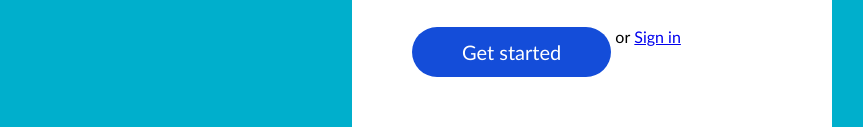
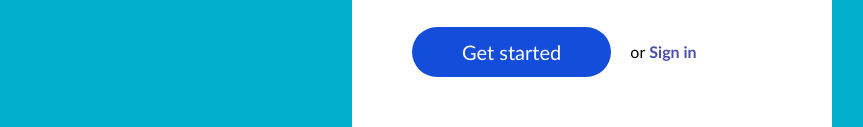
Before and after one commit to agnekauk/5-forma, a website: page index.html in a window 1280 px wide. Shown: the part 484-611 px from the top of the page, without its empty margins (208-1071 px from the left). Drawn offline with Linux system fonts and the light colour scheme.

Commit message:
Form style

```diff
--- a/css/main.css
+++ b/css/main.css
@@ -56,3 +56,21 @@ body {
     display: inline-block;
     background-color: coral;
 }
+.right-column span {
+    display: inline-block;
+    padding:15px;
+    padding-right: 0px;
+    line-height: 20px;
+}
+.right-column a {
+    display: inline-block;
+    padding:15px;
+    padding-left:0px;
+    line-height: 20px;
+    text-decoration: none;
+    font-weight: bold;
+    color: #494eac;
+}
+.right-column a:hover {
+    text-decoration: underline;
+}
```
